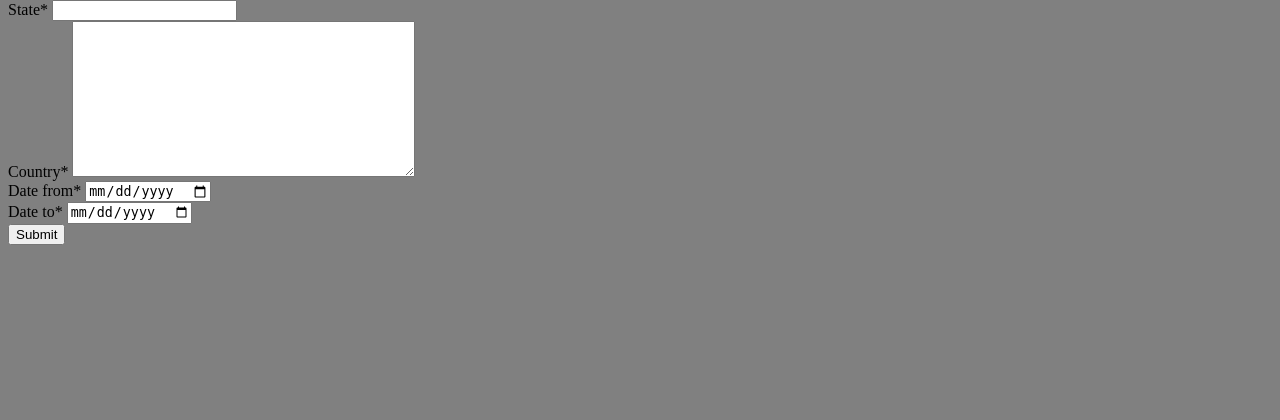
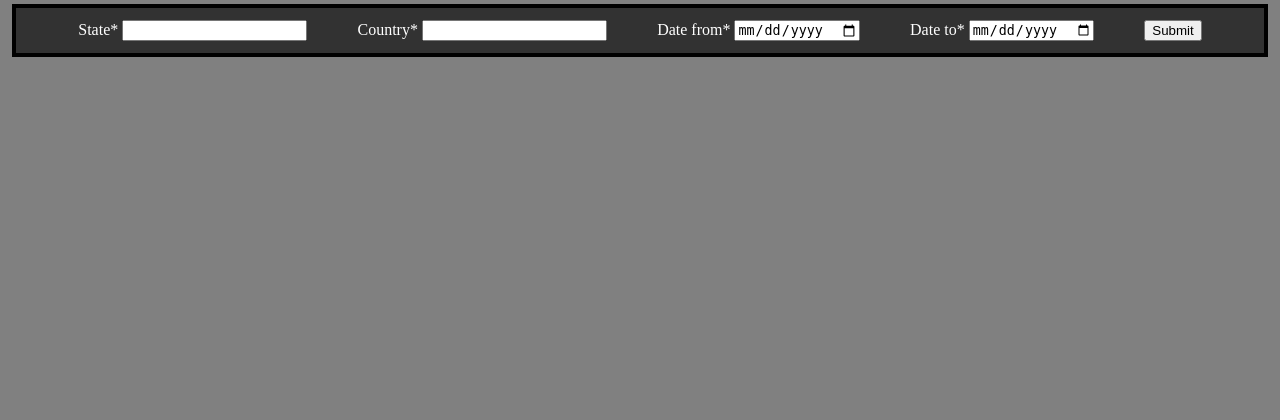
Before and after one commit to HusseanK/djangotutorial, a Django app: page /weather/ in a window 1280 px wide. Shown: the part 26-446 px from the top of the page. Run offline with Django 5.2, Linux system fonts and the light colour scheme; some libraries are stand-ins or nearby versions.

Commit message:
Small Refactoring + Styles

```diff
--- a/frontend/static/frontend/styles.css
+++ b/frontend/static/frontend/styles.css
@@ -1,8 +1,8 @@
-body{
+body {
   background-color: grey;
 }
 
-.header{
+.header {
   background-color: rgb(56, 56, 56);
   color: white;
   justify-content: center;
@@ -11,3 +11,43 @@ body{
   padding: 1%;
   border: 12px solid red;
 }
+
+.weather-form {
+  background-color: #323232;
+  color: white;
+  flex-direction: row;
+  display: flex;
+  justify-content: space-evenly;
+  padding: 12px;
+  margin: 4px;
+  border: 4px solid black;
+  text-align: center;
+}
+
+.weather-box {
+  display: flex;
+  flex-direction: row;
+  max-width: 100%;
+  flex-wrap: wrap;
+  justify-content: center;
+  align-items: flex-start;
+  align-content: space-between;
+  color: white;
+  background-color: rgb(32, 32, 32);
+}
+
+.weather-box div {
+  flex: 0 0 20%;
+  margin: 12px;
+  padding: 0;
+  justify-content: center;
+}
+
+.weather-box h2 {
+  font-size: large;
+}
+.weather-box li {
+  padding: 0;
+  margin: 4px;
+  list-style: none;
+}
--- a/frontend/templates/frontend/weather_form.html
+++ b/frontend/templates/frontend/weather_form.html
@@ -1,30 +1,25 @@
 {% extends "frontend/base.html" %}
 {% load crispy_forms_tags %}
 
-{% block content %}
-    <form method="POST">
-        {{ form|crispy }}
-        {% csrf_token %}
+{% block content%}
 
-        <button type="submit"> Submit </button>
+    <form method="POST" class="weather-form">
+        {{ form|crispy }} {% csrf_token %}
+
+        <button type="submit">Submit</button>
     </form>
 
     {% if weather %}
-    <ul >
-        {% for day in weather %}
-        <div>
-            <h3>Day: {{ day.datetime }} </h3>
-            <li>
-                Temp-Max: {{day.tempmax}}
-            </li>
-            <li>
-                Temp-Min: {{day.tempmin}}
-            </li>
-            <li>
-                Average-Temp: {{day.temp}}
-            </li>
-        </div>
-        {% endfor %}
-    </ul>
+        <ul class="weather-box">
+            {% for day in weather %}
+            <div>
+                <h3>Day: {{ day.datetime }}</h3>
+                <li>Temp-Max: {{day.tempmax}}</li>
+                <li>Temp-Min: {{day.tempmin}}</li>
+                <li>Average-Temp: {{day.temp}}</li>
+            </div>
+            {% endfor %}
+        </ul>
     {% endif %}
+
 {% endblock %}
--- a/frontend/views.py
+++ b/frontend/views.py
@@ -1,24 +1,24 @@
-from django.shortcuts import redirect
-from django.views.generic import TemplateView, ListView, DetailView, FormView, View
-from django.urls import reverse_lazy
+import logging
 
-from rest_framework.response import Response
-from rest_framework.decorators import api_view
+from django.views.generic import TemplateView, ListView, FormView
+from django.utils.decorators import method_decorator
+from django.http import HttpResponseServerError
+
+from django_ratelimit.decorators import ratelimit
 
 from snippets.models import Snippet
 from polls.models import Question
 from notes.models import Notes
-
 from weather.forms import WeatherForm
 from weather.services import get_weather
 
-from django.utils.decorators import method_decorator
-from django_ratelimit.decorators import ratelimit
 
+logger = logging.getLogger(__name__)
 
 
 class HomePageView(TemplateView):
     template_name = "frontend/home.html"
+
 
 class PollsPageView(ListView):
     template_name = "frontend/polls.html"
@@ -27,12 +27,14 @@ class PollsPageView(ListView):
     context_object_name = "polls"
     paginate_by = 10
 
+
 class SnippetsPageView(ListView):
     template_name = "frontend/snippets.html"
     queryset = Snippet.objects.all()
     model = Snippet
     context_object_name = "snippets"
     paginate_by = 10
+
 
 class NotesPageView(ListView):
     template_name = "frontend/notes.html"
@@ -42,36 +44,18 @@ class NotesPageView(ListView):
     paginate_by = 10
 
 
-@method_decorator(
-    ratelimit(key='ip', rate='5/m', block=True),
-    name='dispatch'
-)
+@method_decorator(ratelimit(key="ip", rate="5/m", block=True), name="dispatch")
 class WeatherRequestView(FormView):
     template_name = "frontend/weather_form.html"
     form_class = WeatherForm
-    # success_url = reverse_lazy("weather-detail") #Temp
 
     def form_valid(self, form):
         data = form.cleaned_data
-        try:
-            weather = get_weather(data)
-            print(weather)
-        except Exception as e:
-            print('excepted')
-            print(e) #lazy af
-        self.request.session['weather'] = weather
-        return self.render_to_response(self.get_context_data(form=form, weather=weather))
+        weather = get_weather(data)
+        if not weather:
+            return HttpResponseServerError("Server error")
 
-# class WeatherView(TemplateView):
-#     template_name = "frontend/weather_detail.html"
-
-#     def get_context_data(self, **kwargs):
-#         context = super().get_context_data(**kwargs)
-#         # weather = self.request.session.pop('weather', None)
-#         weather = self.request.session.get('weather')
-
-#         if weather:
-#             context['weather'] = weather
-#         else:
-#             context['error'] = "No Weather data available"
-#         return context
+        self.request.session["weather"] = weather
+        return self.render_to_response(
+            self.get_context_data(form=form, weather=weather)
+        )
--- a/weather/forms.py
+++ b/weather/forms.py
@@ -2,6 +2,6 @@ from django import forms
 
 class WeatherForm(forms.Form):
     state = forms.CharField()
-    country = forms.CharField(widget=forms.Textarea)
+    country = forms.CharField()
     date_from = forms.DateField(widget=forms.widgets.DateInput(attrs={'type': 'date'}))
     date_to = forms.DateField(widget=forms.widgets.DateInput(attrs={'type': 'date'}))
--- a/weather/services.py
+++ b/weather/services.py
@@ -1,20 +1,21 @@
 import requests
 from django.conf import settings
 
-#For use outside of website?
-if not settings.configured:
-    settings.configure(WEATHER_API_KEY = "ZYYAWLARZCNN2MC67V4K5HA3L")
+# For external use
+# if not settings.configured:
+#     settings.configure(WEATHER_API_KEY="")
 
 params = {
     "unitGroup": "metric",
     "elements": "datetime,tempmax,tempmin,temp",
     "key": settings.WEATHER_API_KEY,
-    "include":'days',
-    "contentType":"json",
-    }
+    "include": "days",
+    "contentType": "json",
+}
 
-def create_weather_url(location: tuple[str], date_min:str, date_max:str) -> str:
-    '''
+
+def create_weather_url(location: tuple[str], date_min: str, date_max: str) -> str:
+    """
     Creates the url
     Args:
         location (tuple[str]): (City, State, Country)
@@ -22,7 +23,7 @@ def create_weather_url(location: tuple[str], date_min:str, date_max:str) -> str:
         date_max (str): "year-month-day"
     Returns:
         url (str): returns a full url in string format
-    '''
+    """
     base_url = "https://weather.visualcrossing.com/VisualCrossingWebServices/rest/services/timeline"
     return f"{base_url}/{location}/{date_min}/{date_max}"
 
@@ -31,20 +32,22 @@ def get_weather(incoming_dict: dict):
     """
     Returns the weather in the current country
     """
-    #Grabs from the form
-    location = (incoming_dict['state'], incoming_dict["country"])
+    # Grabs from the form
+    location = (incoming_dict["state"], incoming_dict["country"])
     date_min = incoming_dict["date_from"]
     date_max = incoming_dict["date_to"]
 
-    #3 arguments, date_min, date_max, location
+    # 3 arguments, date_min, date_max, location
     url = create_weather_url(location=location, date_min=date_min, date_max=date_max)
 
-    #use requests.get and add the params created earlier, for base
-    response = requests.get(f'{url}', params = params)
+    # use requests.get and add the params created earlier, for base
+    response = requests.get(f"{url}", params=params)
 
     if response.status_code == 200:
         res = response.json()
-        days = res['days']
+        days = res["days"]
         return days
+    elif response.status_code == 404:
+        return None
     else:
-        return response.status_code
+        return None
```
Also changed, not shown: db.sqlite3. Lines whose indentation alone changed are shown as unchanged.
